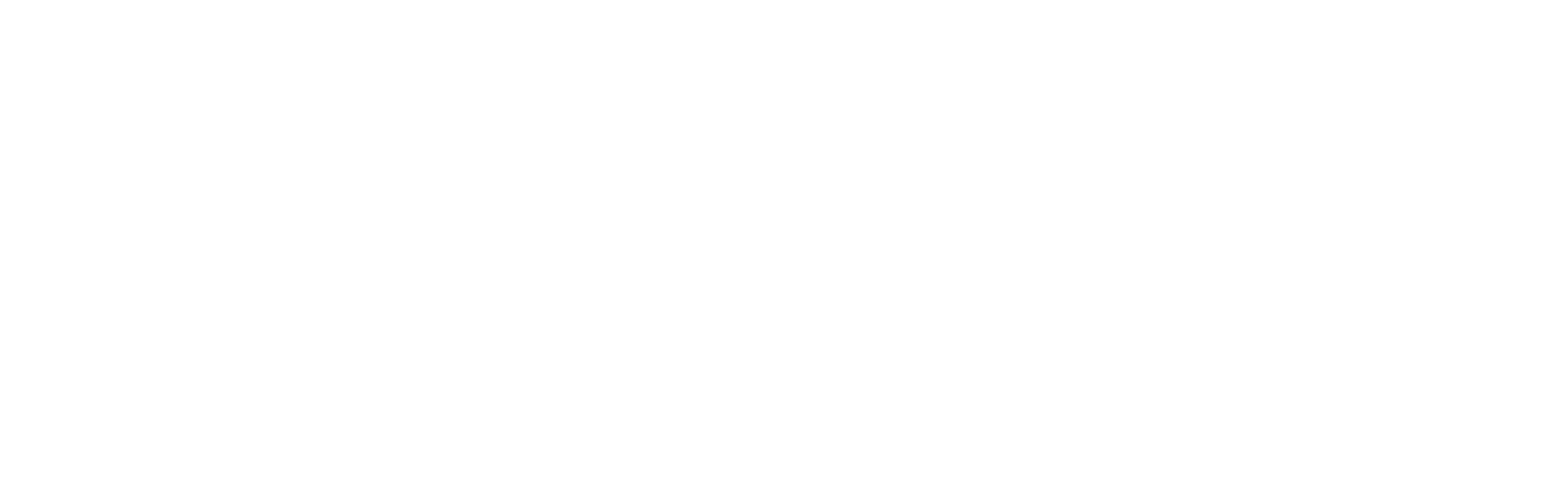
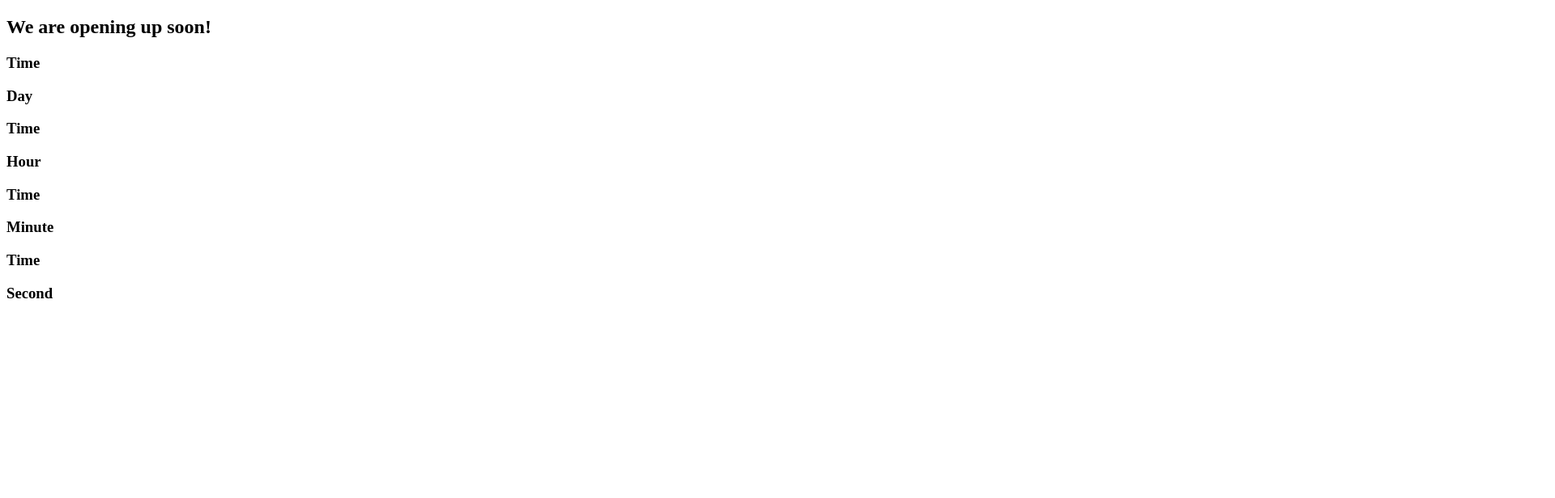
Before and after one commit to JoerKul/CommingSoon, a plain HTML site: page index.html in a window 1280 px wide. Shown: the top 616 px of the page at 81% size, 1920 px wide, since content can reach past the window. Drawn offline with Linux system fonts and the light colour scheme.

Commit message:
finish html skeleton

```diff
--- a/index.html
+++ b/index.html
@@ -8,6 +8,30 @@
     <link rel="stylesheet" href="./style.css">
 </head>
 <body>
+    <section class="comming-soon">
+        <div>
+            <h2>We are opening up soon!</h2>
+            <div class="countdown">
+                <div class="container-day">
+                    <h3 class="day">Time</h3>
+                    <h3>Day</h3>
+                </div>
+                <div class="container-hour">
+                    <h3 class="hour">Time</h3>
+                    <h3>Hour</h3>
+                </div>
+                <div class="container-minute">
+                    <h3 class="minute">Time</h3>
+                    <h3>Minute</h3>
+                </div>
+                <div class="container-second">
+                    <h3 class="second">Time</h3>
+                    <h3>Second</h3>
+                </div>
+            </div>
+        </div>
+        <img src="./puzzle.svg" alt="show colorful puzzle parts"/>
+    </section>
     <script src="app.js"></script>
 </body>
 </html>
```
